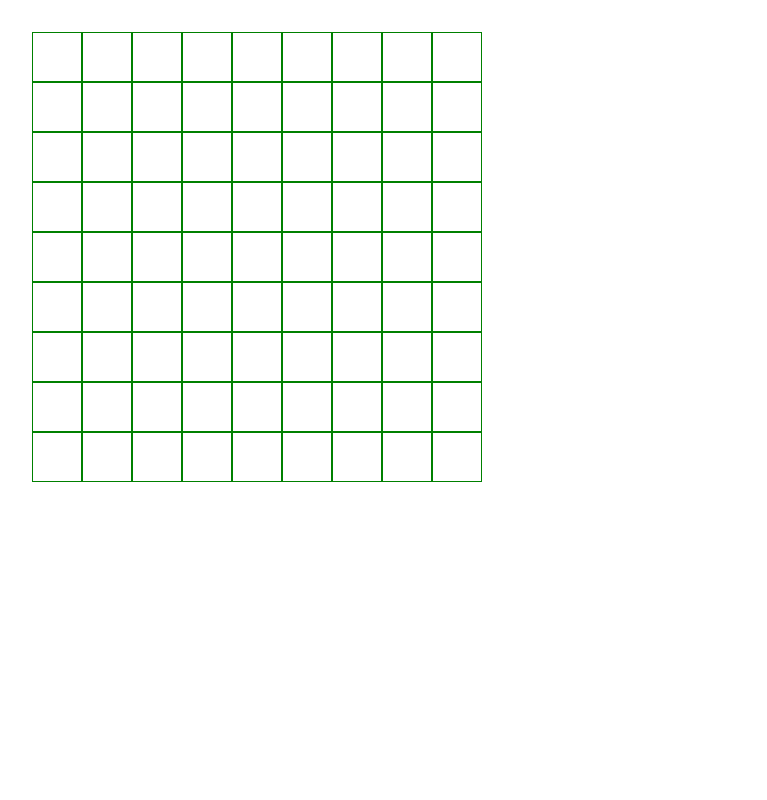
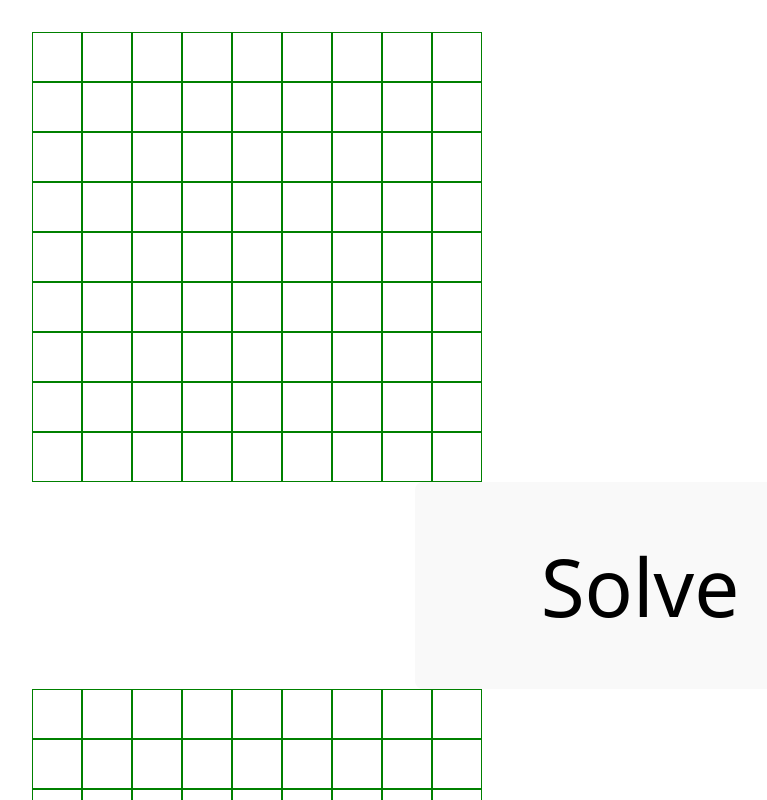
Before and after one commit to competingthesquares-lol/Sudoku, a React (Vite) app: page / in a window 1280 px wide. Shown: the top 800 px of the page, without its empty margins (0-767 px from the left). Built offline with nearby package versions, Linux system fonts and the light colour scheme.

Commit message:
pre-solver logic complete

```diff
--- a/src/App.jsx
+++ b/src/App.jsx
@@ -14,8 +14,7 @@ function Module({ text, handleClick, handleHover, color }) {
   );
 }
 
-export default function Board() {
-  const [grid] = useState(Array(9).fill("").map(() => Array(9).fill("")));
+function Board({grid, setGrid}) {
   const [selected, setSelected] = useState(null); // {r, c}
   const [hovered, setHovered] = useState(null);   // {r, c}
   const [lastKeyPressed, setLastKeyPressed] = useState('None yet');
@@ -31,7 +30,7 @@ export default function Board() {
       if (event.key === 'ArrowRight') setSelected({ r, c: Math.min(8, c + 1) });
 
       // 2. Handle Data Entry (Numbers 1-9)
-      if (/^[1-9]$/.test(event.key)) {
+      if (event.key >= 1 && event.key <= 9) {
         const newGrid = grid.map((row, rIdx) =>
           row.map((cell, cIdx) => (rIdx === r && cIdx === c ? event.key : cell))
         );
@@ -55,8 +54,8 @@ export default function Board() {
 
     // 1. Check for Hover (Temporary) - Overrides selection visual if you prefer
     if (hovered) {
-      if (r === hovered.r && c === hovered.c) return "purple";
-      if (r === hovered.r || c === hovered.c) return "green";
+      if (r === hovered.r && c === hovered.c) return "white";
+      if (r === hovered.r || c === hovered.c) return "lightskyblue";
     }
 
     // 2. Check for Selection (Persistent)
@@ -86,3 +85,15 @@ export default function Board() {
     </div>
   );
 }
+
+export default function All() {
+  const [grid, setGrid] = useState(Array(9).fill("").map(() => Array(9).fill("")));
+  const [finalgrid, setFinalGrid] = useState(Array(9).fill("").map(() => Array(9).fill("")));
+  return (
+    <div className = "all">
+    <Board grid = {grid} setGrid = {(value) => setGrid(value)}/>
+    <button className = "button"> Solve </button>
+    <Board grid = {finalgrid} setGrid = {(value) => setFinalGrid(value)}/>
+    </div>
+  );
+}
--- a/src/index.css
+++ b/src/index.css
@@ -54,7 +54,7 @@ body {
   vertical-align: middle;
   font-family: san-serif;
   font-size: 30px;
-  color: white;
+  color: black;
 }
 .box:hover{
   background-color: blue;
@@ -68,12 +68,14 @@ button {
   border-radius: 8px;
   border: 1px solid transparent;
   padding: 0.6em 1.2em;
-  font-size: 1em;
+  font-size: 80px;
   font-weight: 500;
   font-family: inherit;
   background-color: #1a1a1a;
   cursor: pointer;
   transition: border-color 0.25s;
+  min-width: 450px;
+  min-height: 150px;
 }
 button:hover {
   border-color: #646cff;
```
